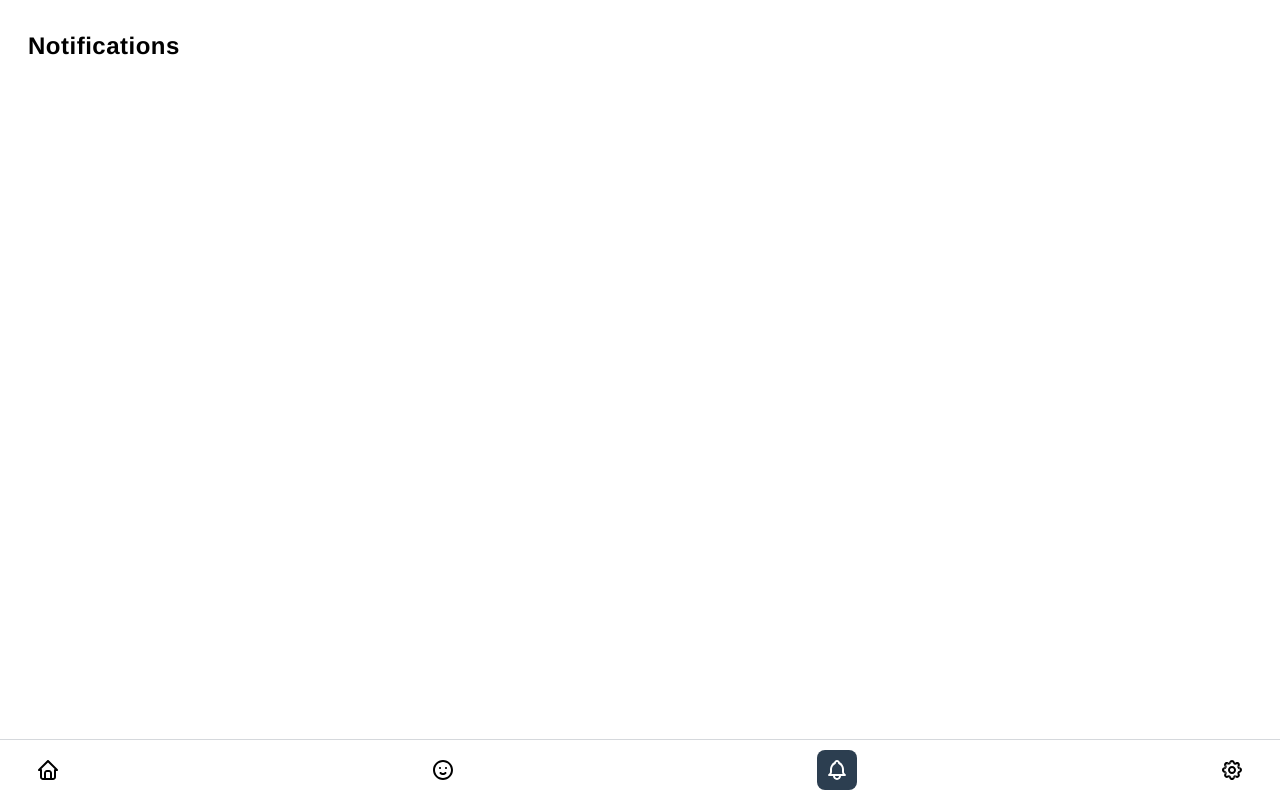
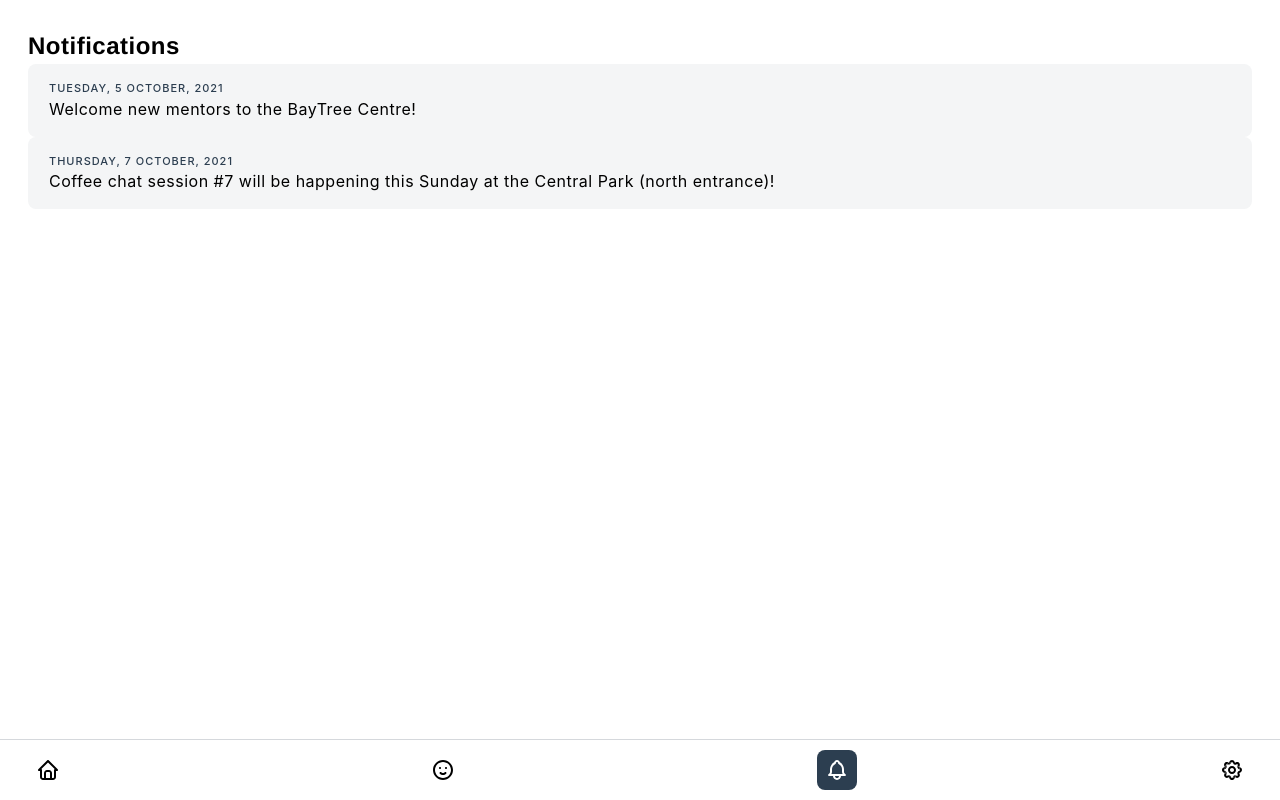
Before and after one commit to saayan-pg0002/Earth-373, a React (Create React App) app: page /notifications in a window 1280 px wide. Built offline with nearby package versions, Linux system fonts and the light colour scheme; a web font is replaced by a local one.

Commit message:
Implement NotificationItem and NotificationList

```diff
--- a/src/apps/Notifications.tsx
+++ b/src/apps/Notifications.tsx
@@ -1,9 +1,33 @@
 import { NotificationItemProps } from '../components/NotificationItem';
+import { NotificationList } from '../components/NotificationList';
+
+const NotifcationList: NotificationItemProps[] = [
+  {
+    message: 'Welcome new mentors to the BayTree Centre!',
+    date: (() => {
+      const date: Date = new Date();
+      date.setUTCDate(5);
+      return date;
+    })(),
+  },
+  {
+    message:
+      'Coffee chat session #7 will be happening this Sunday at the Central Park (north entrance)!',
+    date: (() => {
+      const date: Date = new Date();
+      date.setUTCDate(7);
+      return date;
+    })(),
+  },
+];
 
 const Notifications: React.FC<{}> = () => {
   return (
-    <main className="container">
-      <h1 className="page-title">Notifications</h1>
+    <main className="notifications">
+      <div className="container">
+        <h1 className="page-title">Notifications</h1>
+        <NotificationList notifications={NotifcationList} />
+      </div>
     </main>
   );
 };
--- a/src/components/NotificationList.tsx
+++ b/src/components/NotificationList.tsx
@@ -1,16 +1,16 @@
-import { NotificationItem, NotificationItemProps } from "./NotificationItem";
-import { ReactComponent as BaytreeTreeGrey } from "../assets/images/baytree-tree-grey.svg";
+import { NotificationItem, NotificationItemProps } from './NotificationItem';
+import { ReactComponent as BaytreeTreeGrey } from '../assets/images/baytree-tree-grey.svg';
 
 interface NotificationListProps {
   notifications: NotificationItemProps[];
 }
 
-export const notificationList: React.FC<NotificationListProps> = ({
+export const NotificationList: React.FC<NotificationListProps> = ({
   notifications,
 }) => {
   const isEmpty: boolean = notifications.length === 0;
   return (
-    <div className={`notification-list ${isEmpty ? "empty" : ""}`}>
+    <div className={`notification-list ${isEmpty ? 'empty' : ''}`}>
       {isEmpty ? (
         <div className="empty-state">
           <BaytreeTreeGrey />
```
